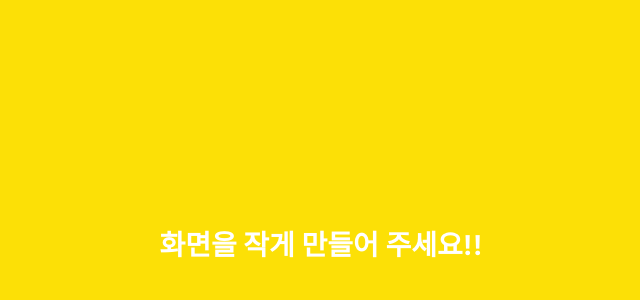
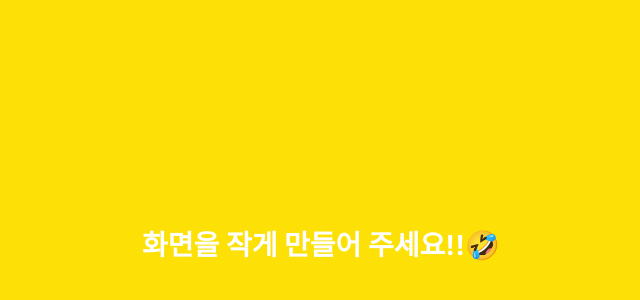
Before and after one commit to OhTaeYang95/KaKao, a plain HTML site: page chat.html in a window 1280 px wide. Shown: the part 154-454 px from the top of the page, without its empty margins (319-959 px from the left). Drawn offline with Linux system fonts and the light colour scheme.

Commit message:
complete!!

```diff
--- a/chat.html
+++ b/chat.html
@@ -80,7 +80,7 @@
       </ul>
     </nav>
     <div class="bigScreen">
-      <span class="bigScreen__text">화면을 작게 만들어 주세요!!</span>
+      <span class="bigScreen__text">화면을 작게 만들어 주세요!!🤣</span>
     </div>
   </body>
 </html>
```
Also changed, not shown: find.html (+1 -1 lines), index.html (+1 -1 lines), more.html (+1 -1 lines).
